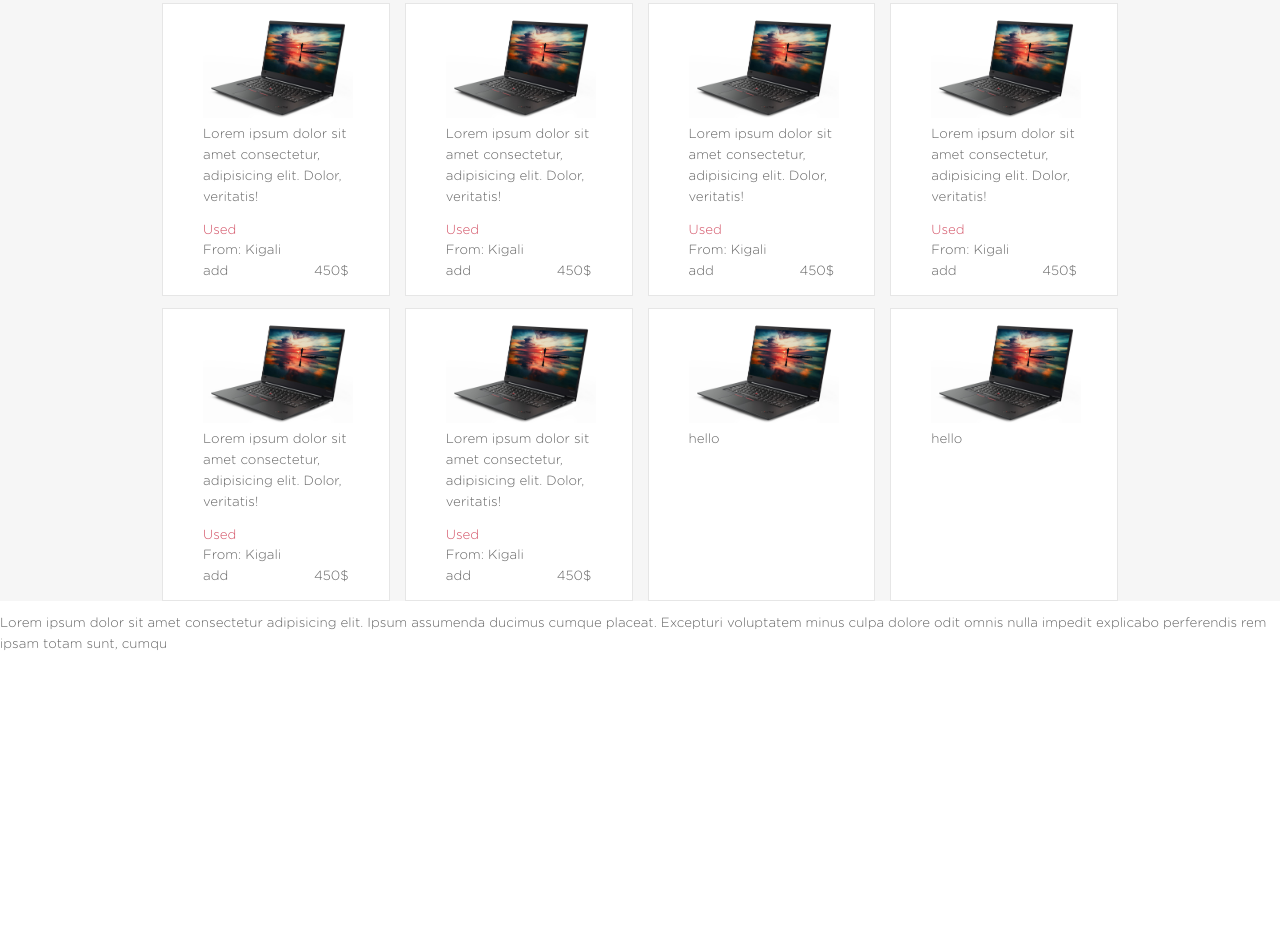
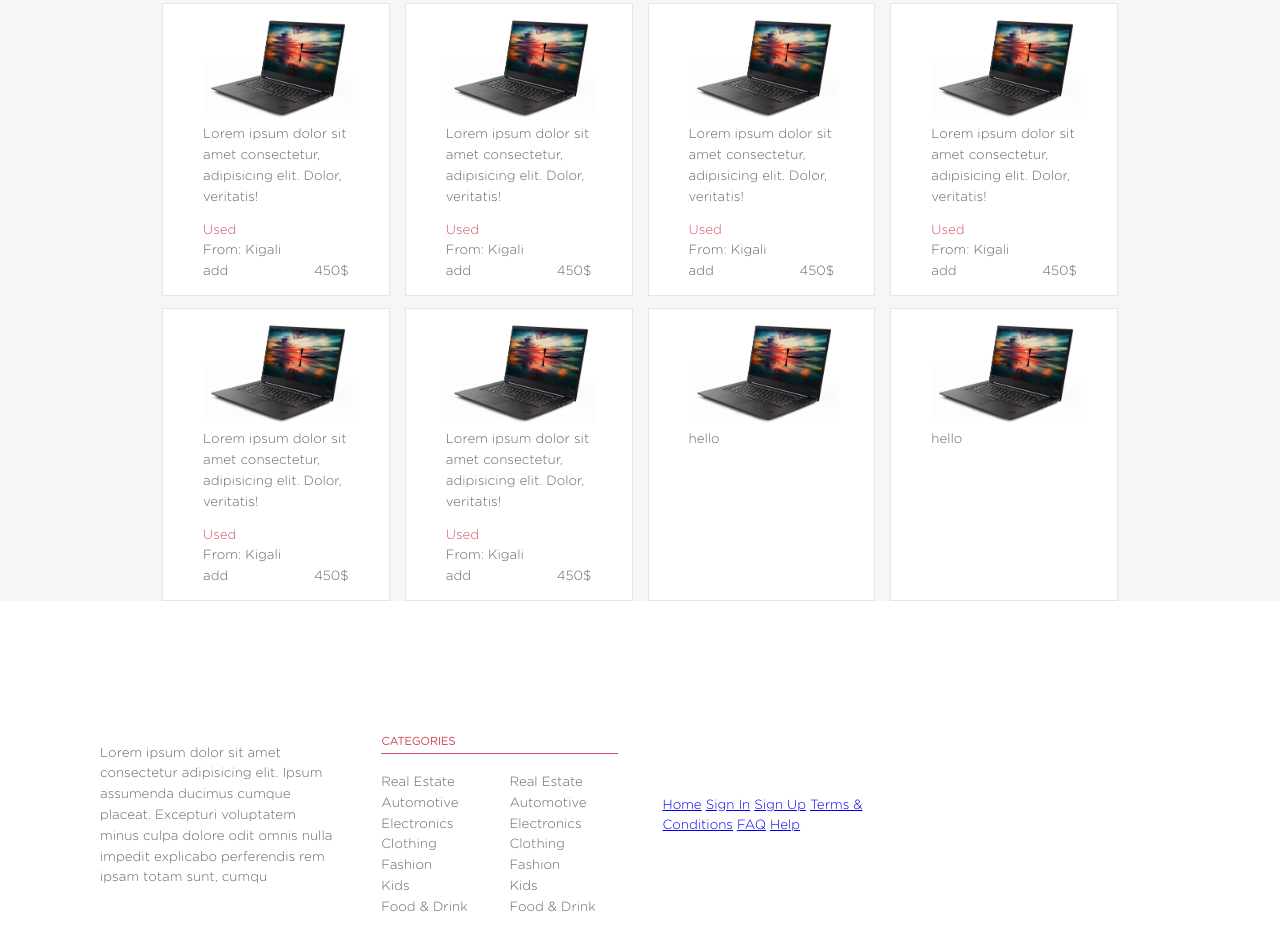
Before and after one commit to muhenge/online-shop, a website: page home.html in a window 1280 px wide. Shown: the part 890-1840 px from the top of the page. Before the commit the page ends 1545 px from the top, so only its background shows below. Drawn offline with Linux system fonts and the light colour scheme; files whose address does not match are found by name.

Commit message:
Feature: added footer on the home.html file not yet styled correctly

```diff
--- a/CSS/styles.css
+++ b/CSS/styles.css
@@ -230,3 +230,42 @@ figure.ads-img img {
   flex-direction: row;
   justify-content: space-between;
 }
+
+footer {
+  display: grid;
+  grid-template-columns: repeat(auto-fit,minmax(200px,1fr));
+  padding: 100px;
+  align-items: center;
+  grid-gap: 45px;
+}
+
+h5 {
+  border-bottom: 1px solid #d35266;
+  color: #d35266;
+}
+
+.cat-list {
+  display: grid;
+  grid-template-columns: 1fr 1fr;
+  grid-gap: 20px;
+}
+
+.cat-one {
+  display: flex;
+  flex-direction: column;
+}
+
+.cat-two {
+  display: flex;
+  flex-direction: column;
+}
+
+.cat-one a,
+.cat-two a {
+  text-decoration: none;
+  color: #656565
+}
+
+.cat-one a:hover {
+  color: #d35266;
+}
--- a/home.html
+++ b/home.html
@@ -282,6 +282,42 @@
         omnis nulla impedit explicabo perferendis rem ipsam totam sunt, cumqu
 
       </div>
+      <div class="categiries">
+        <h5>CATEGORIES</h5>
+        <div class="cat-list">
+          <div class="cat-one">
+            <a href="#"> Real Estate</a>
+            <a href="#"> Automotive</a>
+            <a href="#"> Electronics</a>
+            <a href="#">Clothing</a>
+            <a href="#"> Fashion</a>
+            <a href="#"> Kids</a>
+            <a href="#">Food & Drink</a>
+          </div>
+          <div class="cat-two">
+            <a href="#"> Real Estate</a>
+            <a href="#"> Automotive</a>
+            <a href="#"> Electronics</a>
+            <a href="#">Clothing</a>
+            <a href="#"> Fashion</a>
+            <a href="#"> Kids</a>
+            <a href="#">Food & Drink</a>
+          </div>
+        </div>
+      </div>
+      <div class="footer-nav">
+        <a href="#">Home</a>
+        <a href="#">Sign In</a>
+        <a href="#">Sign Up</a>
+        <a href="#">Terms & Conditions</a>
+        <a href="#">FAQ</a>
+        <a href="#">Help</a>
+      </div>
+      <div class="other-info">
+        <div class="country"></div>
+        <div class="language"></div>
+        <div class="currency"></div>
+      </div>
     </footer>
     <script src="node_modules/@fortawesome/fontawesome-free/js/all.js"></script>
     <script src="node_modules/@fortawesome/fontawesome-free/js/fontawesome.js"></script>
```
